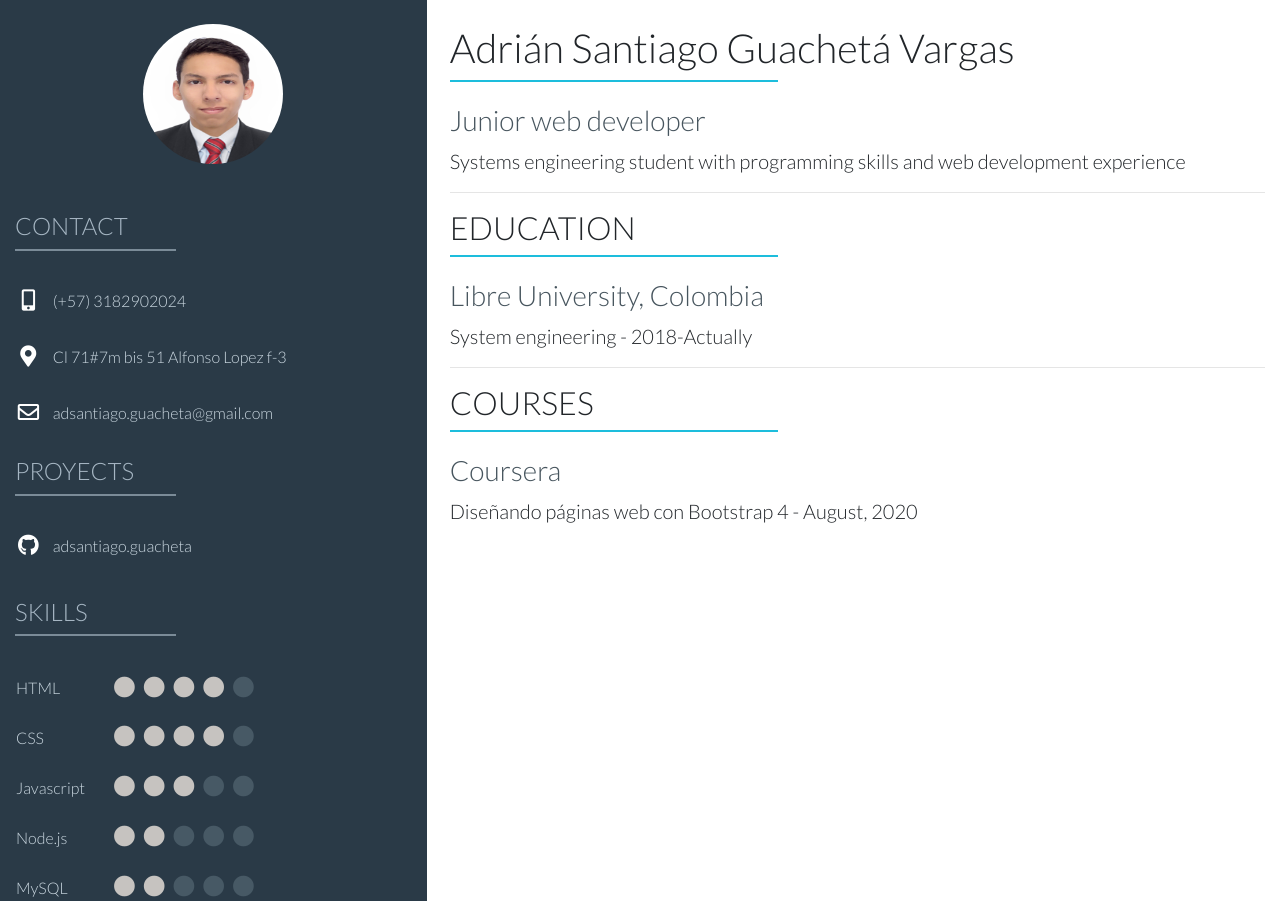
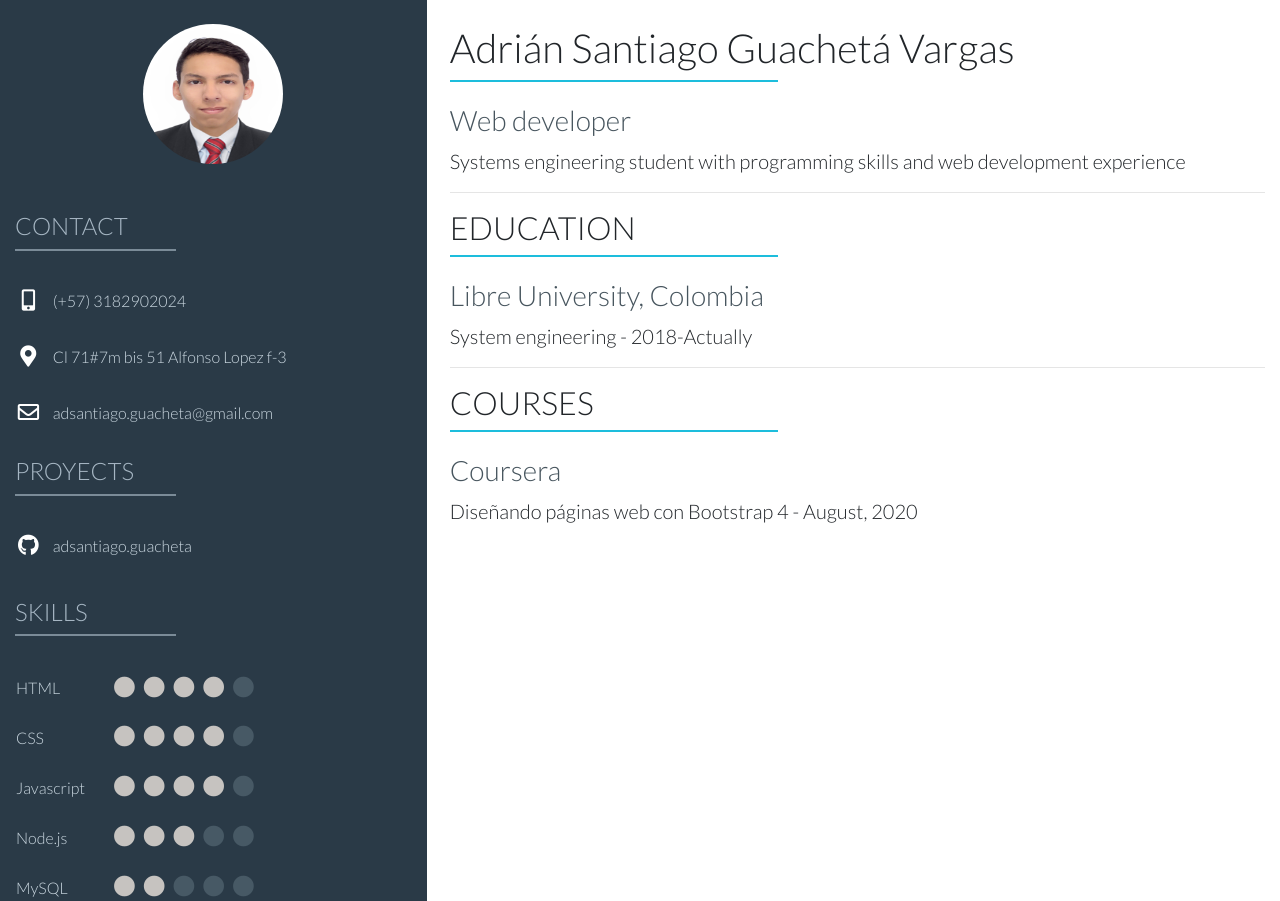
Before and after one commit to adsantiago/cv, a plain HTML site: page index.html in a window 1280 px wide. Drawn offline with nearby package versions, Linux system fonts and the light colour scheme.

Commit message:
Updating the cv with 2022 information.

```diff
--- a/index.html
+++ b/index.html
@@ -76,7 +76,7 @@
                                 <i class="fas fa-circle fa-fw fa-lg ml-4 mt-4"></i>
                                 <i class="fas fa-circle fa-fw fa-lg"></i>
                                 <i class="fas fa-circle fa-fw fa-lg"></i>
-                                <i class="empty-circle fas fa-circle fa-fw fa-lg"></i>
+                                <i class="fas fa-circle fa-fw fa-lg"></i>
                                 <i class="empty-circle fas fa-circle fa-fw fa-lg"></i>
                             </td>
                         </tr>
@@ -86,7 +86,7 @@
                             <td>
                                 <i class="fas fa-circle fa-fw fa-lg ml-4 mt-4"></i>
                                 <i class="fas fa-circle fa-fw fa-lg"></i>
-                                <i class="empty-circle fas fa-circle fa-fw fa-lg"></i>
+                                <i class="fas fa-circle fa-fw fa-lg"></i>
                                 <i class="empty-circle fas fa-circle fa-fw fa-lg"></i>
                                 <i class="empty-circle fas fa-circle fa-fw fa-lg"></i>
                             </td>
@@ -112,7 +112,7 @@
                         Adrián Santiago Guachetá Vargas
                     </h1>
                     <hr id="divisor-right" />
-                    <h3> Junior web developer </h3>
+                    <h3> Web developer </h3>
                     <p class="content"> Systems engineering student with programming skills and web development experience </p>
                     <hr />
                     <h2> EDUCATION </h2>
```
